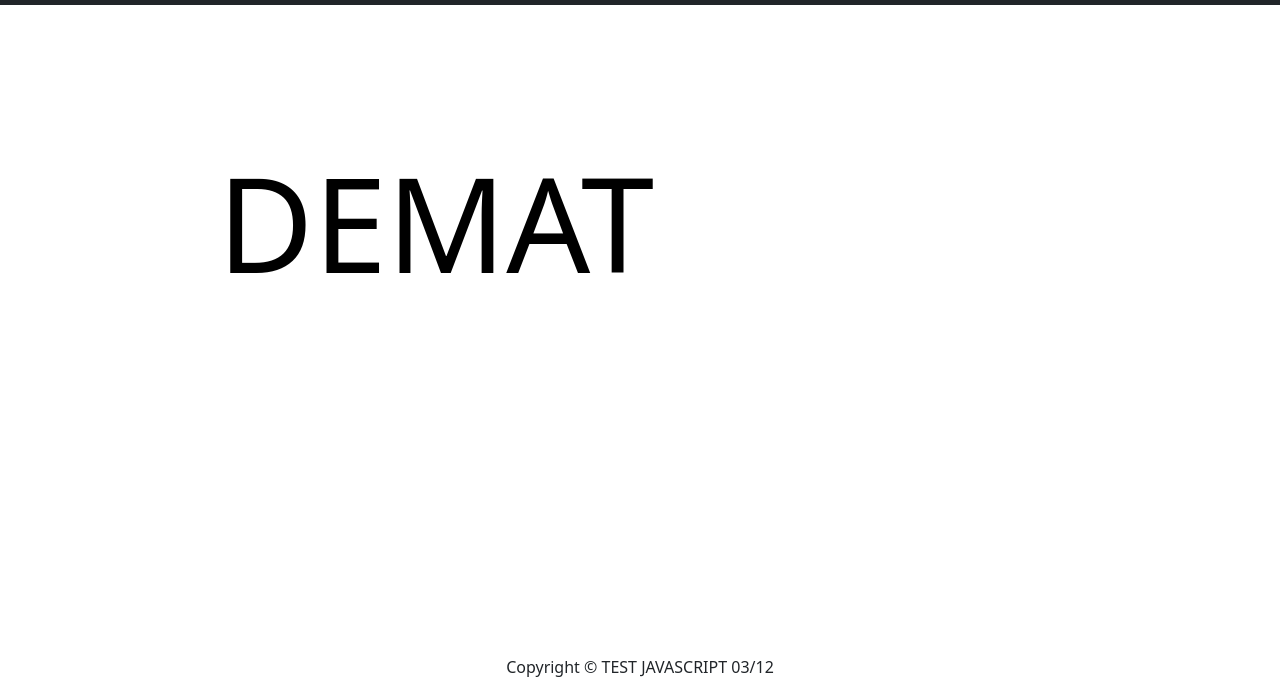
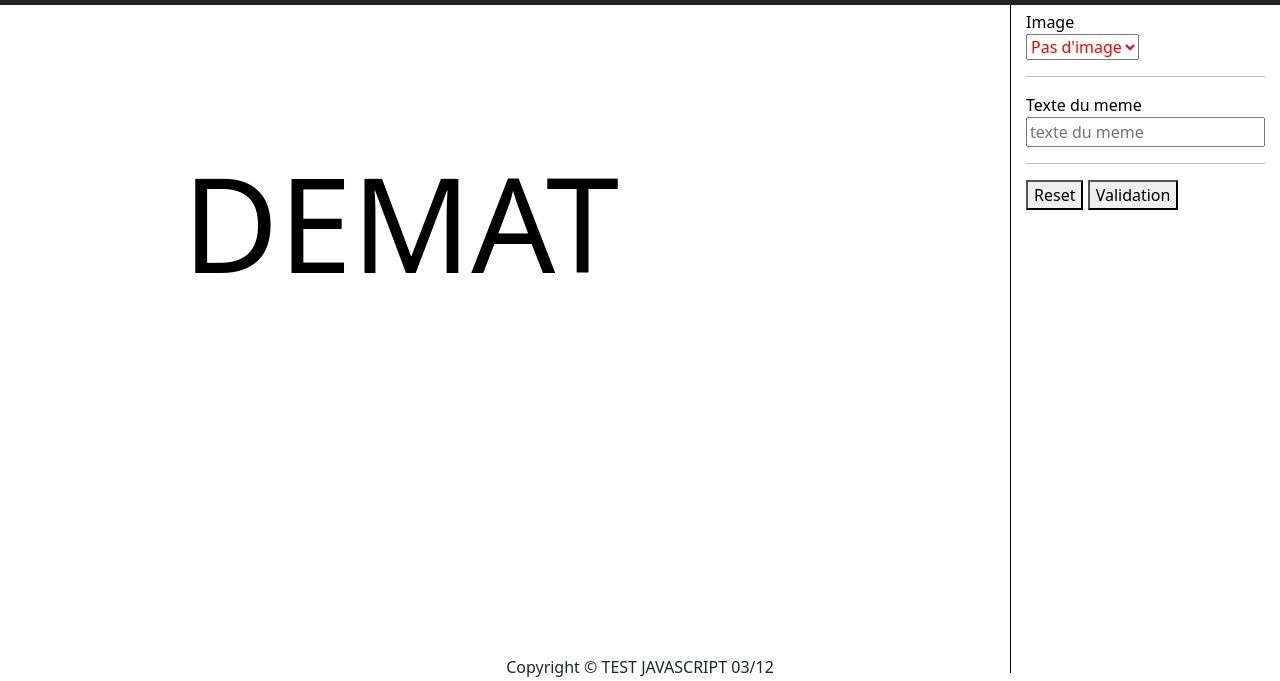
Before and after one commit to Polysoude51/Test-js, a website: page index.html in a window 1280 px wide. Shown: the part 119-800 px from the top of the page. Drawn offline with nearby package versions, Linux system fonts and the light colour scheme.

Commit message:
debut des inputs

```diff
--- a/index.html
+++ b/index.html
@@ -60,7 +60,27 @@
             <text x="10" y="400" font-size="200px">DEMAT</text>
           </svg>
         </div>
-        <div id="editor-right">right</div>
+        <div id="editor-right">
+          <form>
+            <label for="editor_text">Image</label>
+            <br />
+            <select name="imageID" id="editor_image">
+              <option value="1">Pas d'image</option>
+            </select>
+            <hr />
+            <label for="editor_text">Texte du meme</label>
+            <br />
+            <input
+              type="text"
+              name="text"
+              id="editor_text"
+              placeholder="texte du meme"
+            />
+            <hr />
+            <button type="reset">Reset</button>
+            <button type="submit">Validation</button>
+          </form>
+        </div>
       </div>
     </div>
     <div id="footer" class="bold">Copyright &copy; TEST JAVASCRIPT 03/12</div>
--- a/style/style.css
+++ b/style/style.css
@@ -27,7 +27,7 @@ body{
     height: 100%;
 }
 #editor{
-    color: white;
+    color: black;
     height: 100%;
     display: flex;
 }
@@ -41,3 +41,6 @@ body{
     min-width: 200px;
     border-left: 1px solid;
 }
+#editor_image{
+    color: red;
+}
```
